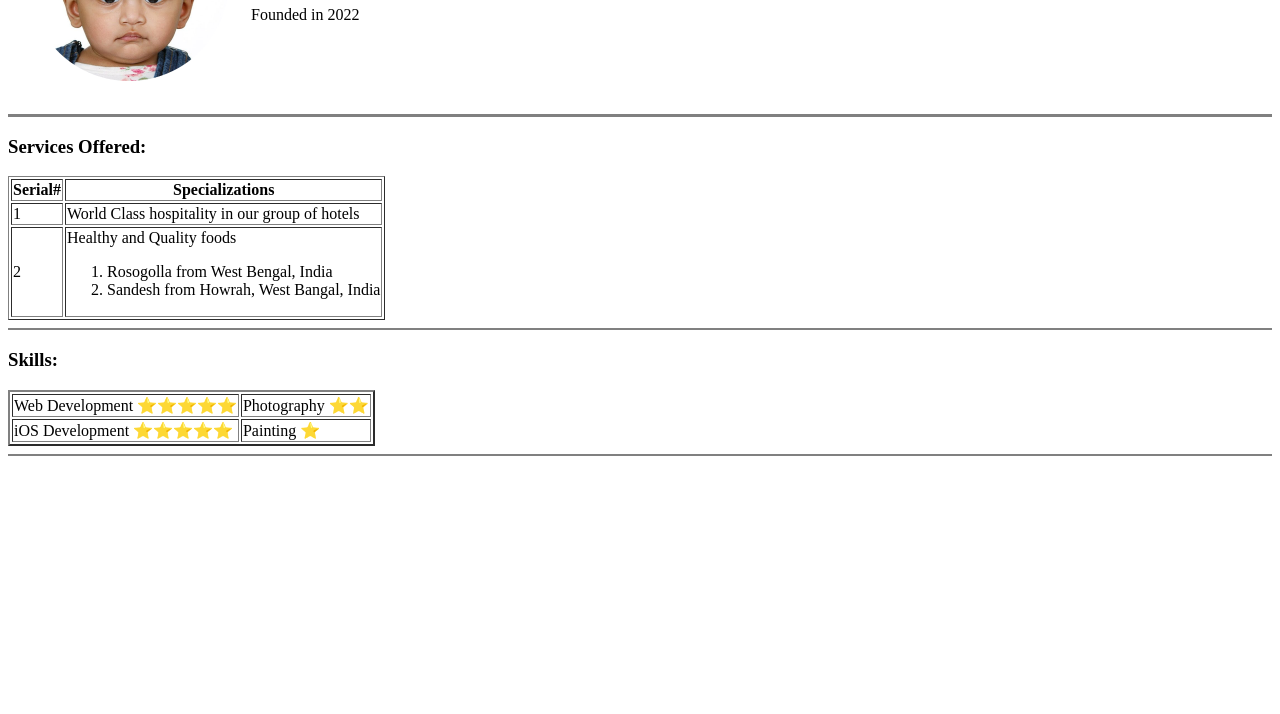
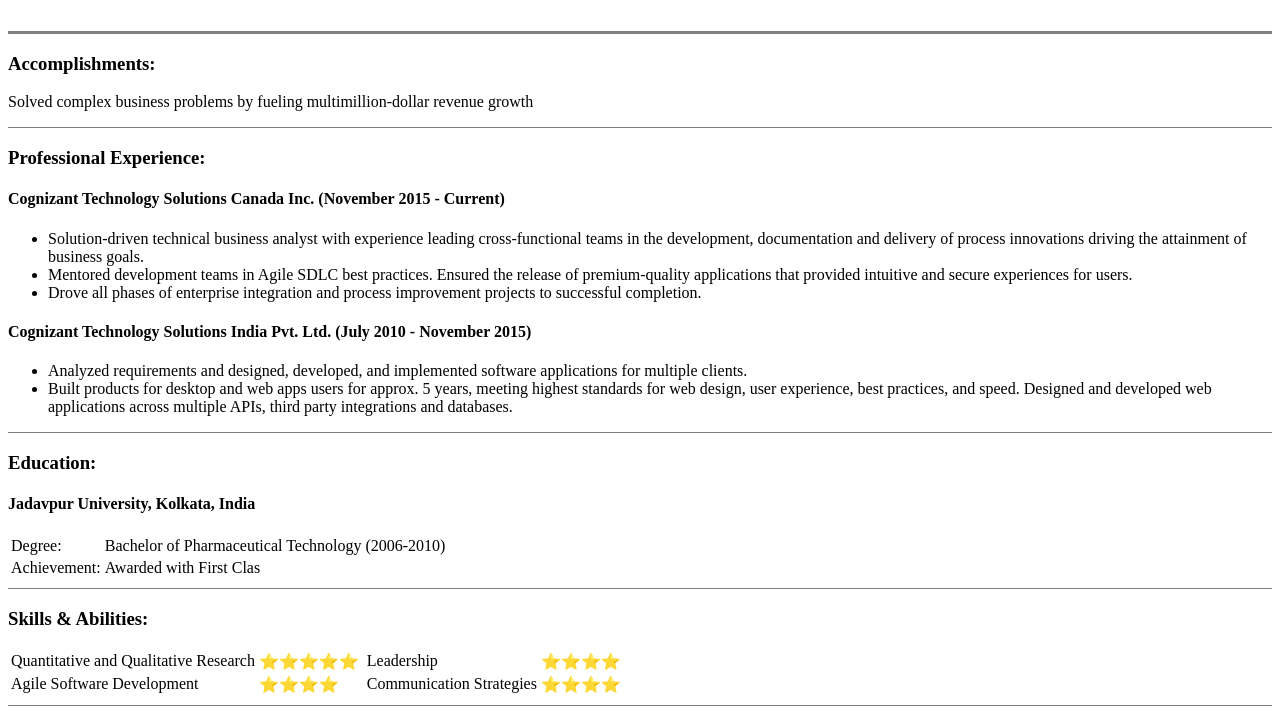
Before and after one commit to prasen2010/Resume, a plain HTML site: page index.html in a window 1280 px wide. Shown: the part 159-873 px from the top of the page. Before the commit the page ends 800 px from the top, so only its background shows below. Drawn offline with Linux system fonts and the light colour scheme.

Commit message:
Resume_v2

```diff
--- a/index.html
+++ b/index.html
@@ -3,60 +3,74 @@
 
 <head>
   <meta charset="utf-8">
-  <title>HG - Home Page</title>
+  <title>Prasenjit-Resume</title>
 </head>
 
 <body>
-  <hr size="3" noshade>
+  <!--<hr size="3" noshade>-->
   <table cellspacing="20">
     <tr>
-      <td><img src="images/Hridhi.png" alt="Hridhi's profile picture"></td>
+      <td><img src="images/Prasenjit.png" alt="Prasenjit's profile picture"></td>
       <td>
-        <h1>Hridhi (ঋধী) Group</h1>
-        <p>Founded in 2022</p>
+        <h1>Prasenjit Jana</h1>
+        <p>“Any fool can write code that a computer can understand. <br />
+          Good programmers write code that humans can understand.” – Martin Fowler</p>
       </td>
     </tr>
   </table>
   <hr size="3" noshade>
-  <h3>Services Offered:</h3>
-  <table border="1">
-    <thead>
-      <th>Serial#</th>
-      <th>Specializations</th>
-    </thead>
-    <tbody>
-      <tr>
-        <td>1</td>
-        <td>World Class hospitality in our group of hotels</td>
-      </tr>
-      <tr>
-        <td>2</td>
-        <td>Healthy and Quality foods
-          <ol>
-            <li>Rosogolla from West Bengal, India</li>
-            <li>Sandesh from Howrah, West Bangal, India</li>
-          </ol>
-        </td>
-      </tr>
-    </tbody>
-    <tfoot>
+  <h3>Accomplishments:</h3>
+  <p>Solved complex business problems by fueling multimillion-dollar revenue growth</p>
+  <hr size="1" noshade>
 
-    </tfoot>
-  </table>
+  <h3>Professional Experience:</h3>
+  <h4>Cognizant Technology Solutions Canada Inc. (November 2015 - Current)</h4>
+  <ul>
+    <li>Solution-driven technical business analyst with experience leading cross-functional teams in the development,
+      documentation and delivery of process innovations driving the attainment of business goals.</li>
+    <li>Mentored development teams in Agile SDLC best practices. Ensured the release of premium-quality applications
+      that provided intuitive and secure experiences for users.</li>
+    <li>Drove all phases of enterprise integration and process improvement projects to successful completion.</li>
+  </ul>
 
-  <hr size="2" noshade>
-  <h3>Skills:</h3>
-  <table border="2">
+  <h4>Cognizant Technology Solutions India Pvt. Ltd. (July 2010 - November 2015)</h4>
+  <ul>
+    <li>Analyzed requirements and designed, developed, and implemented software applications for multiple clients.</li>
+    <li>Built products for desktop and web apps users for approx. 5 years, meeting highest standards for web design,
+      user experience, best practices, and speed. Designed and developed web applications across multiple APIs,
+      third party integrations and databases. </li>
+  </ul>
+  <hr size="1" noshade>
+  <h3>Education:</h3>
+  <h4>Jadavpur University, Kolkata, India</h4>
+  <table>
     <tr>
-      <td>Web Development ⭐⭐⭐⭐⭐</td>
-      <td>Photography ⭐⭐</td>
+      <td>Degree:</td>
+      <td>Bachelor of Pharmaceutical Technology (2006-2010)</td>
     </tr>
     <tr>
-      <td>iOS Development ⭐⭐⭐⭐⭐</td>
-      <td>Painting ⭐</td>
+      <td>Achievement:</td>
+      <td>Awarded with First Clas</td>
     </tr>
   </table>
-  <hr size="2" noshade>
+  <hr size="1" noshade>
+  <h3>Skills & Abilities:</h3>
+  <table>
+    <tr>
+      <td>Quantitative and Qualitative Research</td>
+      <td>⭐⭐⭐⭐⭐</td>
+      <td></td>
+      <td>Leadership</td>
+      <td>⭐⭐⭐⭐</td>
+    <tr>
+      <td>Agile Software Development</td>
+      <td>⭐⭐⭐⭐</td>
+      <td></td>
+      <td>Communication Strategies</td>
+      <td>⭐⭐⭐⭐</td>
+    </tr>
+  </table>
+  <hr size="1" noshade>
 </body>
 
 
```
